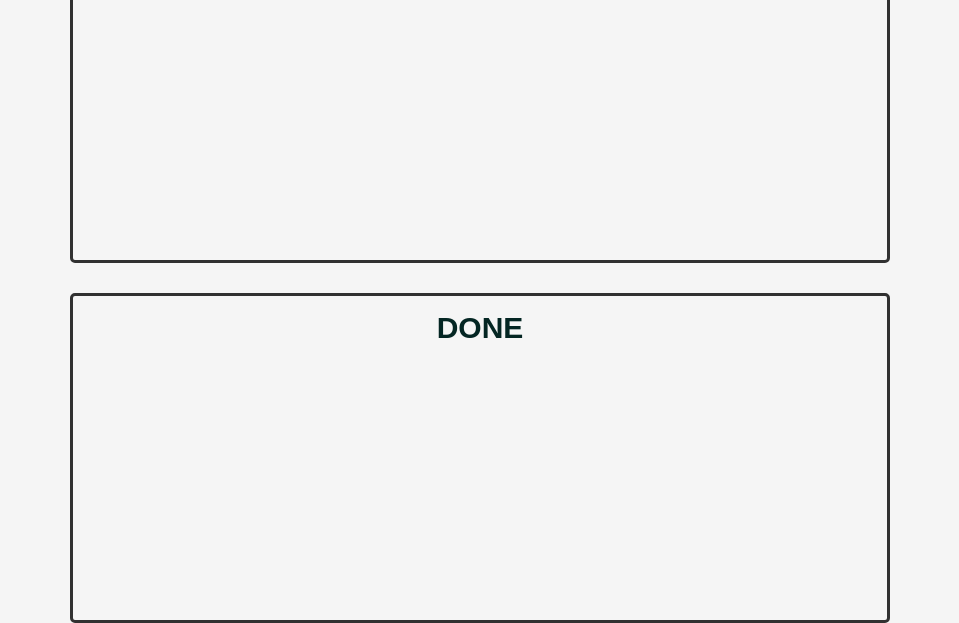
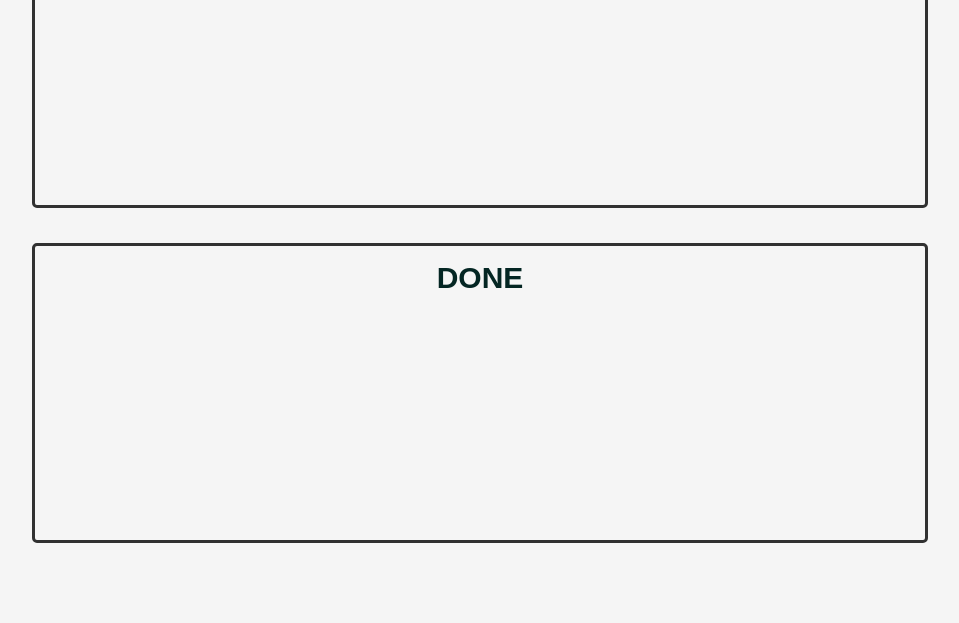
Before and after one commit to dev-berkayy/Todo-App-Local-Stroage, a plain HTML site: page index2.html in a window 1280 px wide. Shown: the part 577-1200 px from the top of the page, without its empty margins (160-1119 px from the left). After the commit the page ends 1120 px from the top, so only its background shows below. Drawn offline with Linux system fonts and the light colour scheme.

Commit message:
Upgrade Todo

```diff
--- a/index.js
+++ b/index.js
@@ -19,8 +19,6 @@ submit.addEventListener("click", function () {
 
     if (input.value === "") {
         alert("YOU MUST  ADD SOMETHİNK")
-    } else {
-        alert("Congratulations Sent")
     }
 
     let todo = {
--- a/index2.html
+++ b/index2.html
@@ -50,19 +50,17 @@
 
         .container {
             display: flex;
-            align-items: center;
+            flex-wrap: wrap;
+            width: 100%;
             justify-content: center;
-            flex-wrap: wrap;
-            width: 80%;
-            gap: 30px;
-            margin: auto;
+            gap: 35px;
         }
 
         .content {
             color: #042623;
-            width: 40%;
+            width: 29%;
             height: auto;
-            min-height: 330px;
+            min-height: 600px;
             border-radius: 5px;
             border: 3px solid rgb(49, 49, 49);
             font-size: 15px;
@@ -156,11 +154,14 @@
         @media screen and (max-width:1280px) {
             .container {
                 display: flex;
-                flex-direction: column;
+                justify-content: center;
+
             }
 
             .content {
-                width: 80%;
+                width: 70%;
+                height: auto;
+                min-height: 300px;
             }
         }
     </style>
--- a/style.css
+++ b/style.css
@@ -67,7 +67,7 @@ nav a {
     height: 260px;
     background-color: rgb(202, 202, 202);
     color: black;
-    font-size: 40px;
+    font-size: 30px;
 }
 
 .btn2 {
```
